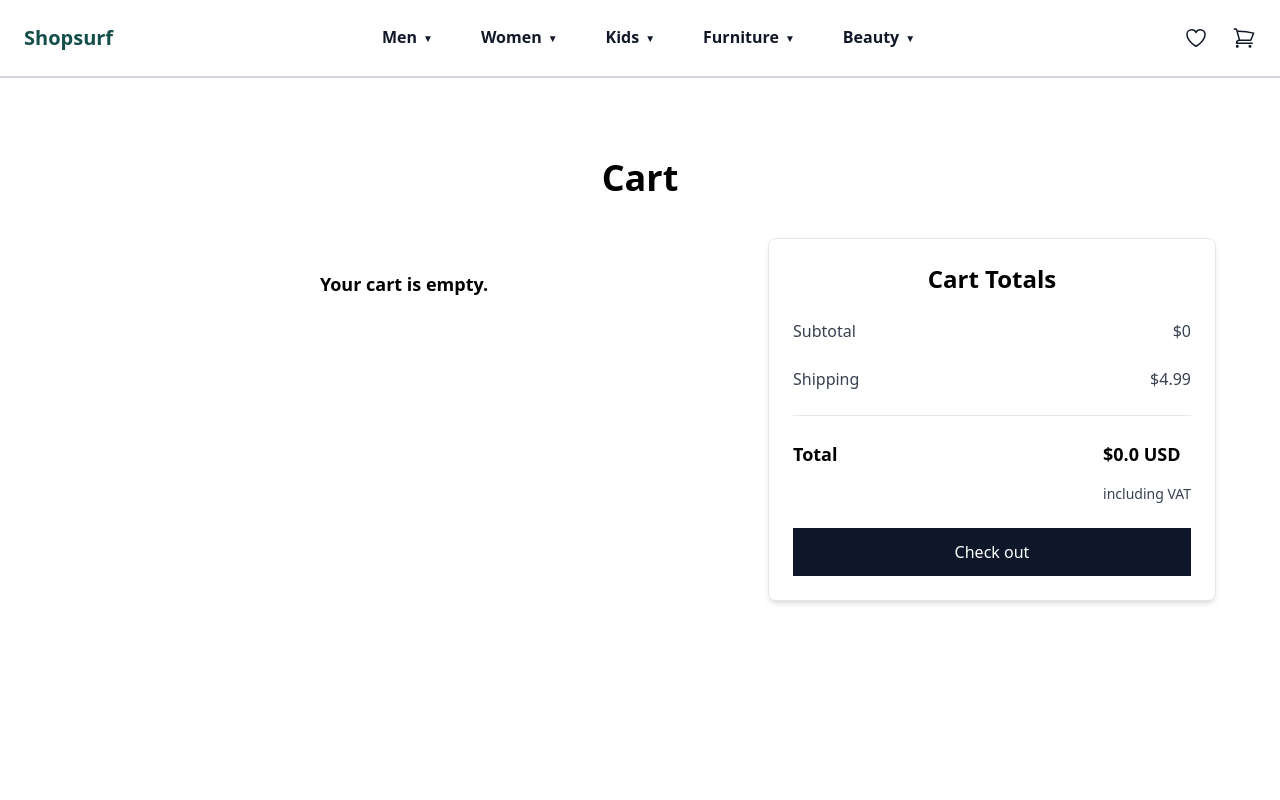
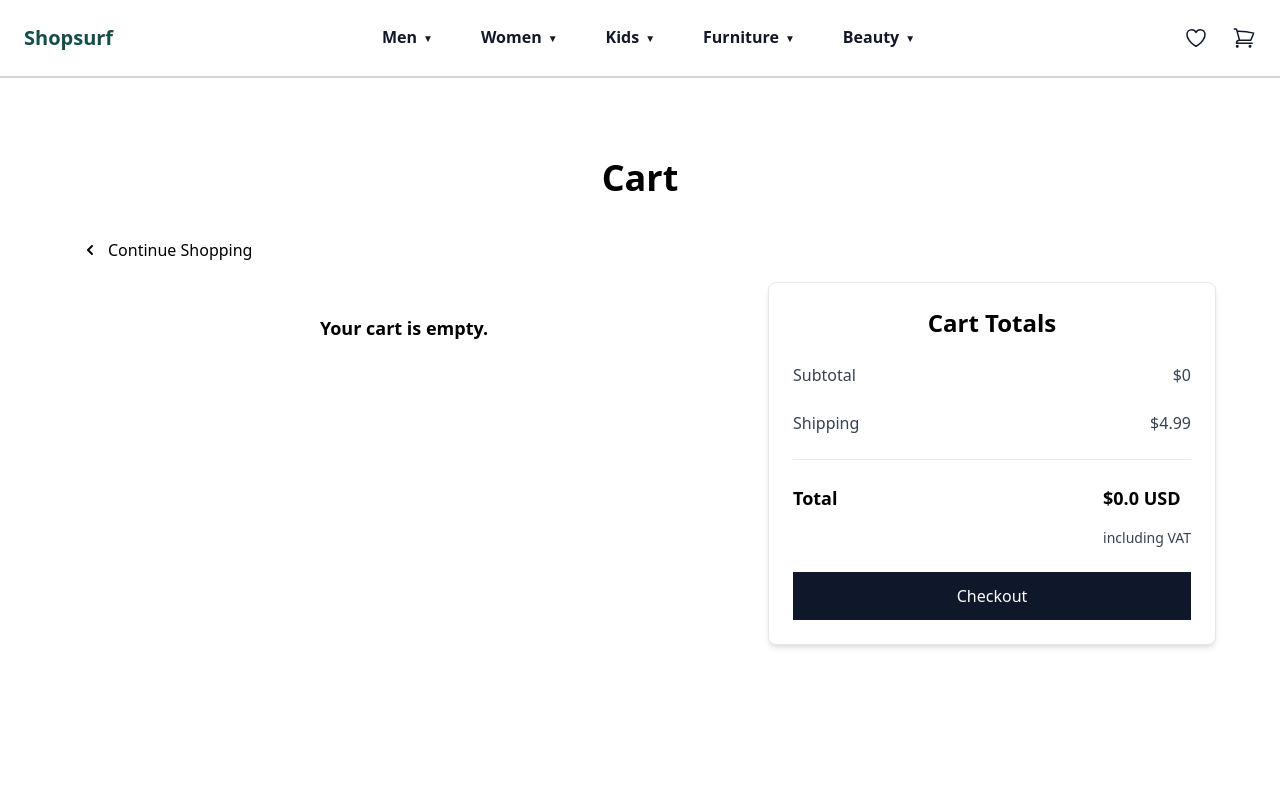
Before and after one commit to KhushiDayani17/E-commerce, a Next.js app: page /cart in a window 1280 px wide. Shown: the top 800 px of the page. Built offline with nearby package versions, Linux system fonts and the light colour scheme; a web font is replaced by a local one.

Commit message:
new fixes

```diff
--- /dev/null
+++ b/components/Carts/Cart.tsx
@@ -0,0 +1,16 @@
+import React, { Suspense } from "react";
+import PersistedIndex from "../../PersistedIndex";
+import { BrowserRouter } from "react-router-dom";
+import CartDetail from "./CartDetail";
+
+const Cart = () => {
+  return (
+    <>
+      <PersistedIndex>
+        <CartDetail />
+      </PersistedIndex>
+    </>
+  );
+};
+
+export default Cart;
--- a/components/Carts/CartDetail.tsx
+++ b/components/Carts/CartDetail.tsx
@@ -2,18 +2,26 @@ import React, { useState } from "react";
 import { useDispatch, useSelector } from "react-redux";
 import { selectCart } from "../../redux/selectors/productSelector";
 import { productAction } from "../../redux/features/productSlice";
-import { log } from "util";
+import { ChevronLeftIcon } from "@heroicons/react/solid";
+import Link from "next/link";
 
 const CartDetail = () => {
   const dispatch = useDispatch();
   const cartDetails = useSelector(selectCart);
-
+  const [isCheckingOut, setIsCheckingOut] = useState(false);
   const [itemQuantities, setItemQuantities] = useState(
-    cartDetails.items.reduce((acc, item) => {
+    cartDetails.items.reduce((acc: any, item: any) => {
       acc[item.id] = item.quantity;
       return acc;
     }, {})
   );
+  const handleCheckout = async () => {
+    setIsCheckingOut(true);
+    await new Promise((resolve) => setTimeout(resolve, 2000));
+    setIsCheckingOut(false);
+    dispatch(productAction.clearCart());
+  };
+
   const total = cartDetails.items.reduce(
     (acc: any, item: any) =>
       acc + item.price * (itemQuantities[item.id] || item.quantity),
@@ -40,13 +48,20 @@ const CartDetail = () => {
   };
 
   return (
+    <div>
       <div className="min-h-screen bg-white pt-20">
         <h1 className="mb-10 text-center text-4xl font-bold">Cart</h1>
+        <div className="flex items-center pl-20 pb-5 mt-4 text-center">
+          <ChevronLeftIcon className="h-5 w-5 mr-2 text-black font-bold" />
+          <Link href="/" className="text-black">
+            Continue Shopping
+          </Link>
+        </div>
         <div className="mx-auto max-w-6xl justify-center px-6 md:flex md:space-x-6 xl:px-0">
           <div className="rounded-lg md:w-2/3">
             {cartDetails && cartDetails.items.length > 0 ? (
               <div>
-              {cartDetails.items.map((item) => (
+                {cartDetails.items.map((item: any) => (
                   <div
                     key={item.id}
                     className="justify-between mb-6 rounded-lg bg-white p-6 shadow-md sm:flex sm:justify-start"
@@ -98,7 +113,9 @@ const CartDetail = () => {
                             stroke="currentColor"
                             className="h-5 w-5 cursor-pointer duration-150 hover:text-red-500 cursor-pointer"
                             onClick={() =>
-                            dispatch(productAction.removeItemFromCart(item.id))
+                              dispatch(
+                                productAction.removeItemFromCart(item.id)
+                              )
                             }
                           >
                             <path
@@ -141,9 +158,17 @@ const CartDetail = () => {
                 <p className="text-sm text-gray-700">including VAT</p>
               </div>
             </div>
-          <button className="mt-6 w-full bg-slate-900 py-3 font-medium text-white hover:bg-gray-700">
-            Check out
+            {isCheckingOut ? (
+              <p>Processing payment...</p>
+            ) : (
+              <button
+                onClick={handleCheckout}
+                className="mt-6 w-full bg-slate-900 py-3 font-medium text-white hover:bg-gray-700"
+              >
+                Checkout
               </button>
+            )}
+          </div>
         </div>
       </div>
     </div>
--- a/components/Product/ProductDetail.tsx
+++ b/components/Product/ProductDetail.tsx
@@ -85,9 +85,6 @@ const ProductDetail = () => {
                   </p>
                   <p className="inline-block text-2xl font-semibold text-gray-700 dark:text-gray-400">
                     <span>{`Rs.${productDetails?.price}`}</span>
-                    <span className="ml-3 text-base font-normal text-gray-500 line-through dark:text-gray-400">
-                      {/* You may want to add original price here */}
-                    </span>
                   </p>
                 </div>
                 <div className="py-6 mb-6 border-t border-b border-gray-200 dark:border-gray-700">
--- a/package.json
+++ b/package.json
@@ -9,7 +9,7 @@
     "lint": "next lint"
   },
   "dependencies": {
-    "@heroicons/react": "^2.0.18",
+    "@heroicons/react": "^1.0.6",
     "@reduxjs/toolkit": "^1.9.7",
     "@types/axios": "^0.14.0",
     "@types/react-router-dom": "^5.3.3",
--- a/pages/_app.tsx
+++ b/pages/_app.tsx
@@ -1,6 +1,6 @@
-import '../styles/globals.css'
-import type { AppProps } from 'next/app'
+import "../styles/globals.css";
+import type { AppProps } from "next/app";
 
 export default function App({ Component, pageProps }: AppProps) {
-  return <Component {...pageProps} />
+  return <Component {...pageProps} />;
 }
--- a/pages/app.tsx
+++ b/pages/app.tsx
@@ -1,4 +1,4 @@
-import React from "react";
+import React, { Suspense } from "react";
 import Home from "../Home/Home";
 import { Provider } from "react-redux";
 import { store } from "../redux/store";
@@ -6,7 +6,9 @@ import { store } from "../redux/store";
 const App = () => {
   return (
     <>
-      <Home />
+      <Suspense fallback={<div></div>}>
+        <Home />
+      </Suspense>
     </>
   );
 };
--- a/pages/cart.tsx
+++ b/pages/cart.tsx
@@ -1,20 +1,25 @@
-import React from 'react'
-import { Provider } from 'react-redux'
-import CartDetail from '../components/Carts/CartDetail'
-import Footer from '../components/Footer/Footer'
-import Header from '../components/Header/Header'
-import { store } from '../redux/store'
+import React, { Suspense } from "react";
+import { Provider } from "react-redux";
+import Footer from "../components/Footer/Footer";
+import Header from "../components/Header/Header";
+import { store } from "../redux/store";
+import Cart from "../components/Carts/Cart";
+import PersistedIndex from "../PersistedIndex";
 
 const cart_detail = () => {
   return (
     <div>
       <Provider store={store}>
-        <Header />
-        <CartDetail />
-        <Footer />
+        <PersistedIndex>
+          <div>
+            <Header />
+            <Cart />
+            <Footer />
+          </div>
+        </PersistedIndex>
       </Provider>
     </div>
-  )
-}
+  );
+};
 
-export default cart_detail
+export default cart_detail;
--- a/pages/index.tsx
+++ b/pages/index.tsx
@@ -2,14 +2,15 @@ import React from "react";
 import App from "./app";
 import { BrowserRouter } from "react-router-dom";
 import PersistedIndex from "../PersistedIndex";
-import { Provider } from "react-redux";
-import { store } from "../redux/store";
+
 const index = () => {
   return (
     <>
-      <Provider store={store}>
-        <App />
-      </Provider>
+      <PersistedIndex>
+        <BrowserRouter>
+          <App />
+        </BrowserRouter>
+      </PersistedIndex>
       ,
     </>
   );
--- a/redux/features/persistedRootReducer.js
+++ b/redux/features/persistedRootReducer.js
@@ -1,11 +1,11 @@
-// import storage from "redux-persist/lib/storage";
-// import persistReducer from "redux-persist/lib/persistReducer";
-// import { rootReducer } from "./rootReducer";
+import storage from "redux-persist/lib/storage";
+import persistReducer from "redux-persist/lib/persistReducer";
+import { rootReducer } from "./rootReducer";
 
-// const persistConfig = {
-//   blacklist: ["product"],
-//   key: "dashboard-redux-root-state",
-//   storage,
-// };
+const persistConfig = {
+  blacklist: [],
+  key: "dashboard-redux-root-state",
+  storage,
+};
 
-// export const persistedReducer = persistReducer(persistConfig, rootReducer);
+export const persistedReducer = persistReducer(persistConfig, rootReducer);
--- a/redux/features/productSlice.ts
+++ b/redux/features/productSlice.ts
@@ -33,7 +33,6 @@ export const productSlice = createSlice({
       console.log("Current state:", state);
       const { productId, quantity } = action.payload;
 
-      // Ensure that products array is initialized
       if (!state.products) {
         state.products = [];
       }
@@ -48,6 +47,9 @@ export const productSlice = createSlice({
       const itemIdToRemove = action.payload;
       state.items = state.items.filter((item) => item.id !== itemIdToRemove);
     },
+    clearCart: (state) => {
+      state.items = [];
+    },
   },
 });
 
--- a/redux/persistedStore.js
+++ b/redux/persistedStore.js
@@ -1,4 +1,4 @@
-// import persistStore from "redux-persist/lib/persistStore";
-// import { store } from "./store";
+import persistStore from "redux-persist/lib/persistStore";
+import { store } from "./store";
 
-// export const persistedStore = persistStore(store);
+export const persistedStore = persistStore(store);
--- a/redux/store.ts
+++ b/redux/store.ts
@@ -1,9 +1,9 @@
 import { configureStore } from "@reduxjs/toolkit";
-// import { persistedReducer } from "./features/persistedRootReducer";
+import { persistedReducer } from "./features/persistedRootReducer";
 import { rootReducer } from "./features/rootReducer";
 
 export const store = configureStore({
-  reducer: rootReducer,
+  reducer: persistedReducer,
 });
 
 export type RootState = ReturnType<typeof store.getState>;
```
Also changed, not shown: 1 other file (tests, documents, lock files or other folders). Lines whose indentation alone changed are shown as unchanged.
